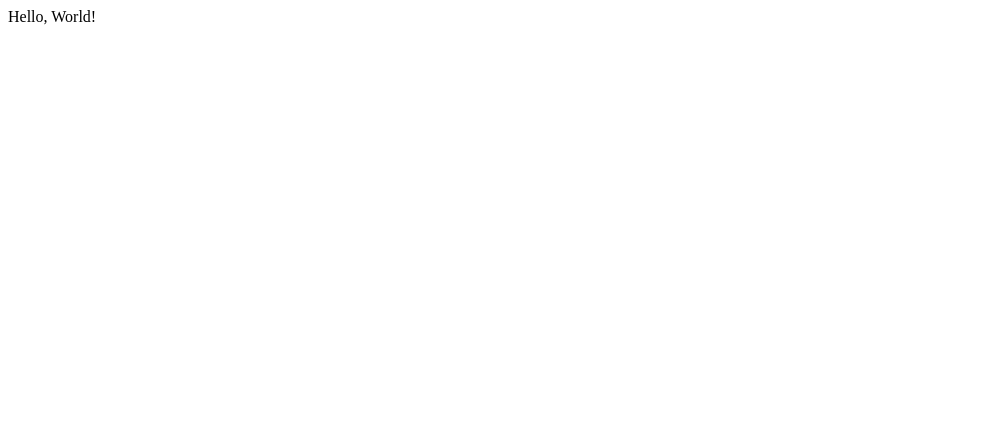
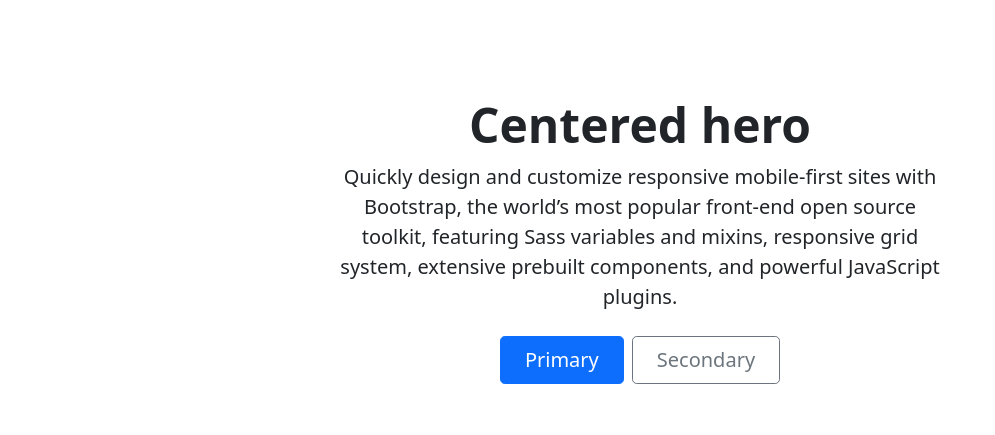
Before and after one commit to MarkBiesheuvel/demo-optimizely-edge-sdk, a plain HTML site: page src/html/index.html in a window 1280 px wide. Shown: the whole page, without its empty margins (0-995 px from the left). Drawn offline with nearby package versions, Linux system fonts and the light colour scheme.

Commit message:
Create control and treatment variation of HTML

```diff
--- a/src/html/index.html
+++ b/src/html/index.html
@@ -5,8 +5,28 @@
     <meta http-equiv="X-UA-Compatible" content="IE=edge">
     <meta name="viewport" content="width=device-width, initial-scale=1.0">
     <title>Demo Optimizely Edge SDK</title>
+    <link href="https://cdn.jsdelivr.net/npm/bootstrap@5.1.3/dist/css/bootstrap.min.css" rel="stylesheet"
+        integrity="sha384-1BmE4kWBq78iYhFldvKuhfTAU6auU8tT94WrHftjDbrCEXSU1oBoqyl2QvZ6jIW3" crossorigin="anonymous">
+    <meta name="theme-color" content="#343a40">
 </head>
 <body>
-    Hello, World!
+    <div class="px-4 py-5 my-5 text-center">
+        <h1 class="display-5 fw-bold" id="title">Centered hero</h1>
+        <div class="col-lg-6 mx-auto">
+            <p class="lead mb-4" id="lead">
+                Quickly design and customize responsive mobile-first sites with Bootstrap,
+                the world’s most popular front-end open source toolkit, featuring Sass variables and mixins,
+                responsive grid system, extensive prebuilt components, and powerful JavaScript plugins.
+            </p>
+            <div class="d-grid gap-2 d-sm-flex justify-content-sm-center">
+                <button type="button" class="btn btn-primary btn-lg px-4 gap-3" id="button1">
+                    Primary
+                </button>
+                <button type="button" class="btn btn-outline-secondary btn-lg px-4" id="button2">
+                    Secondary
+                </button>
+            </div>
+        </div>
+    </div>
 </body>
 </html>
```
Also changed, not shown: src/html/treatment.html (added, +39 -0 lines).
